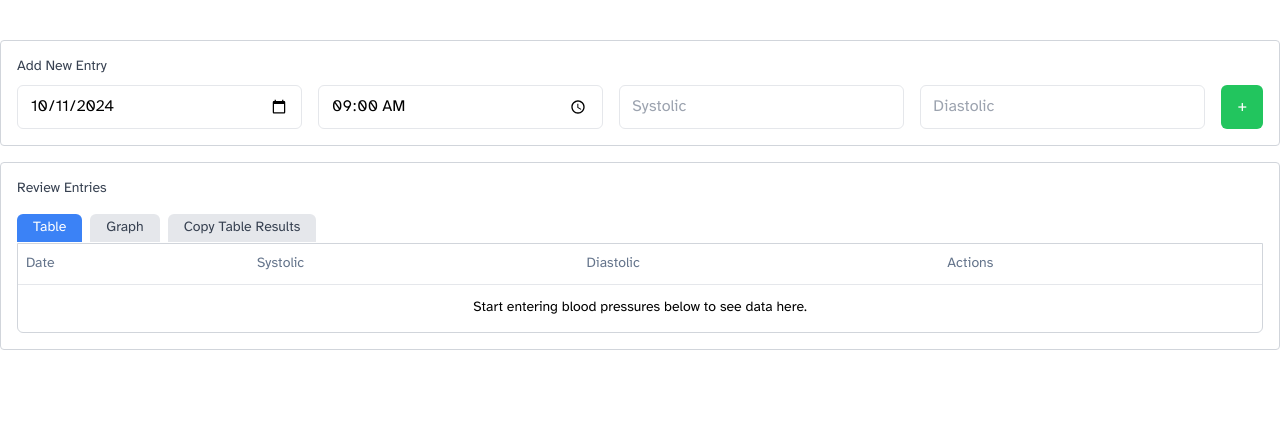
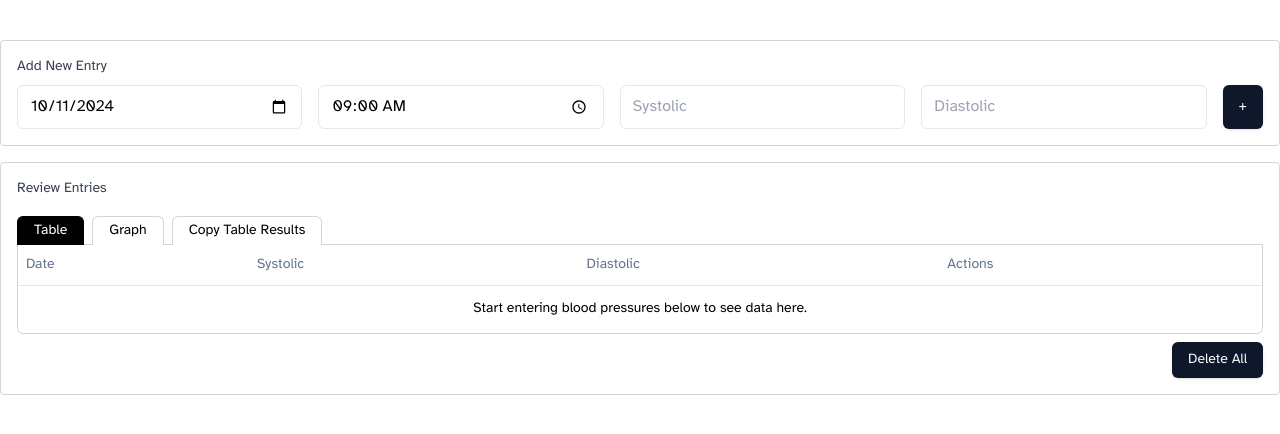
Before and after one commit to cfu288/rounding-sheets, a React (Vite) app: page /tool/blood-pressure-log in a window 1280 px wide. Shown: the top 434 px of the page. Built offline with nearby package versions, Linux system fonts and the light colour scheme; what @react-pdf/renderer would draw is missing.

Commit message:
feat: update bp log with delete all option

```diff
--- a/package.json
+++ b/package.json
@@ -10,12 +10,15 @@
     "preview": "vite preview"
   },
   "dependencies": {
+    "@radix-ui/react-dialog": "^1.1.3",
+    "@radix-ui/react-slot": "^1.1.1",
     "@react-pdf/layout": "3.11.5",
     "@react-pdf/renderer": "3.4.2",
     "@remixicon/react": "^4.5.0",
     "@tanstack/react-table": "^8.20.5",
     "class-variance-authority": "^0.7.1",
     "clsx": "^2.1.1",
+    "lodash.debounce": "^4.0.8",
     "lucide-react": "^0.468.0",
     "markdown-table": "^3.0.4",
     "react": "^18.3.1",
@@ -29,6 +32,7 @@
   },
   "devDependencies": {
     "@eslint/js": "^9.11.1",
+    "@types/lodash.debounce": "^4.0.9",
     "@types/node": "^22.10.2",
     "@types/react": "^18.3.10",
     "@types/react-dom": "^18.3.0",
--- a/src/components/BPTable/BPTable.tsx
+++ b/src/components/BPTable/BPTable.tsx
@@ -21,6 +21,18 @@ import {
 
 import { LineChart } from "@/components/LineChart/LineChart";
 import { markdownTable } from "markdown-table";
+import debounce from "lodash.debounce";
+
+import {
+  Dialog,
+  DialogClose,
+  DialogContent,
+  DialogDescription,
+  DialogHeader,
+  DialogTitle,
+  DialogTrigger,
+} from "@/components/ui/dialog";
+import { Button } from "@/components/ui/button";
 
 export type BPLog = {
   id: string;
@@ -39,13 +51,11 @@ function calculateMean(data: number[]) {
   return data.reduce((acc, curr) => acc + curr, 0) / data.length;
 }
 
-// Mean Arterial Pressure = 1/3*(SBP) + 2/3*(DBP)
-// function calculateMAP(systolic: number, diastolic: number) {
-//   return (1 / 3) * systolic + (2 / 3) * diastolic;
-// }
-
 const BPLogTable = () => {
-  const [data, setData] = useState<BPLog[]>([]);
+  const [data, setData] = useState<BPLog[]>(() => {
+    const savedData = sessionStorage.getItem("bpData");
+    return savedData ? JSON.parse(savedData) : [];
+  });
 
   const [futureEntry, setFutureEntry] = useState<BPLog>({
     id: "",
@@ -149,6 +159,13 @@ const BPLogTable = () => {
     }
   }, [data]);
 
+  const saveDataToSession = useCallback(
+    debounce((data: BPLog[]) => {
+      sessionStorage.setItem("bpData", JSON.stringify(data));
+    }, 100),
+    []
+  );
+
   const updateData = (rowIndex: number, columnId: string, value: unknown) => {
     setData((old) =>
       old.map((row, index) => {
@@ -162,6 +179,10 @@ const BPLogTable = () => {
       })
     );
   };
+
+  useEffect(() => {
+    saveDataToSession(data);
+  }, [data, saveDataToSession]);
 
   const deleteRow = (rowIndex: number) => {
     setData((old) => old.filter((_, index) => index !== rowIndex));
@@ -356,13 +377,13 @@ const BPLogTable = () => {
         <div className="relative mt-4">
           <div
             className="flex space-x-2"
-            style={{ position: "relative", top: "-1px", left: "0" }}
+            style={{ position: "relative", top: "1px", left: "0" }}
           >
             <button
               className={`tab px-4 py-1 rounded-t-md transition-colors duration-150 text-sm ${
                 activeTab === "table"
-                  ? "bg-blue-500 text-white"
-                  : "bg-gray-200 text-gray-700 hover:bg-gray-300"
+                  ? "bg-black text-white border-t border-l border-r border-black"
+                  : "bg-white text-black hover:bg-gray-50 border-t border-l border-r border-gray-300"
               }`}
               onClick={() => setActiveTab("table")}
             >
@@ -371,8 +392,8 @@ const BPLogTable = () => {
             <button
               className={`tab px-4 py-1 rounded-t-md transition-colors duration-150 text-sm ${
                 activeTab === "graph"
-                  ? "bg-blue-500 text-white"
-                  : "bg-gray-200 text-gray-700 hover:bg-gray-300"
+                  ? "bg-black text-white border-t border-l border-r border-black"
+                  : "bg-white text-black hover:bg-gray-50 border-t border-l border-r border-gray-300"
               }`}
               onClick={() => setActiveTab("graph")}
             >
@@ -381,8 +402,8 @@ const BPLogTable = () => {
             <button
               className={`tab px-4 py-1 rounded-t-md transition-colors duration-150 text-sm ${
                 activeTab === "markdown"
-                  ? "bg-blue-500 text-white"
-                  : "bg-gray-200 text-gray-700 hover:bg-gray-300"
+                  ? "bg-black text-white border-t border-l border-r border-black"
+                  : "bg-white text-black hover:bg-gray-50 border-t border-l border-r border-gray-300"
               }`}
               onClick={() => setActiveTab("markdown")}
             >
@@ -427,14 +448,14 @@ const BPLogTable = () => {
                   </TableBody>
                 </Table>
                 {data.length > 0 && (
-                  <div className="p-2 border-t border-gray-300">
+                  <div className="p-2 border-t border-gray-300 flex justify-between">
+                    <p className="text-sm">
+                      <strong>Classification:</strong>{" "}
+                      {hypertensionClassification}
+                    </p>
                     <p className="text-sm">
                       <strong>Average:</strong> {meanSystolic.toFixed(0)}/
                       {meanDiastolic.toFixed(0)}
-                    </p>
-                    <p className="text-sm">
-                      <strong>Classification:</strong>{" "}
-                      {hypertensionClassification}
                     </p>
                   </div>
                 )}
@@ -487,6 +508,38 @@ const BPLogTable = () => {
                 </div>
               </div>
             )}
+          </div>
+          <div className="flex justify-end mt-2">
+            <Dialog>
+              <DialogTrigger asChild>
+                <Button>Delete All</Button>
+              </DialogTrigger>
+              <DialogContent>
+                <DialogHeader>
+                  <DialogTitle>Are you absolutely sure?</DialogTitle>
+                  <DialogDescription>
+                    This action cannot be undone. This will delete the log data.
+                  </DialogDescription>
+                </DialogHeader>
+                <div className="flex justify-end mt-4">
+                  <DialogClose asChild>
+                    <Button
+                      variant="destructive"
+                      onClick={() => {
+                        setData([]);
+                      }}
+                    >
+                      Confirm Delete
+                    </Button>
+                  </DialogClose>
+                  <DialogClose asChild>
+                    <Button type="button" variant="secondary" className="ml-2">
+                      Close
+                    </Button>
+                  </DialogClose>
+                </div>
+              </DialogContent>
+            </Dialog>
           </div>
         </div>
       </div>
@@ -588,12 +641,9 @@ const FutureEntryForm = ({
           onChange={handleDiastolicChange}
           className="w-full px-3 py-2 border rounded-md focus:outline-none focus:ring-2 focus:ring-blue-500"
         />
-        <button
-          type="submit"
-          className="px-4 py-2 bg-green-500 text-white rounded-md hover:bg-green-600 focus:outline-none focus:ring-2 focus:ring-green-500"
-        >
+        <Button type="submit" className="h-auto">
           +
-        </button>
+        </Button>
       </form>
     </div>
   );
--- /dev/null
+++ b/src/components/ui/button.tsx
@@ -0,0 +1,57 @@
+import * as React from "react"
+import { Slot } from "@radix-ui/react-slot"
+import { cva, type VariantProps } from "class-variance-authority"
+
+import { cn } from "@/lib/utils"
+
+const buttonVariants = cva(
+  "inline-flex items-center justify-center gap-2 whitespace-nowrap rounded-md text-sm font-medium transition-colors focus-visible:outline-none focus-visible:ring-1 focus-visible:ring-slate-950 disabled:pointer-events-none disabled:opacity-50 [&_svg]:pointer-events-none [&_svg]:size-4 [&_svg]:shrink-0 dark:focus-visible:ring-slate-300",
+  {
+    variants: {
+      variant: {
+        default:
+          "bg-slate-900 text-slate-50 shadow hover:bg-slate-900/90 dark:bg-slate-50 dark:text-slate-900 dark:hover:bg-slate-50/90",
+        destructive:
+          "bg-red-500 text-slate-50 shadow-sm hover:bg-red-500/90 dark:bg-red-900 dark:text-slate-50 dark:hover:bg-red-900/90",
+        outline:
+          "border border-slate-200 bg-white shadow-sm hover:bg-slate-100 hover:text-slate-900 dark:border-slate-800 dark:bg-slate-950 dark:hover:bg-slate-800 dark:hover:text-slate-50",
+        secondary:
+          "bg-slate-100 text-slate-900 shadow-sm hover:bg-slate-100/80 dark:bg-slate-800 dark:text-slate-50 dark:hover:bg-slate-800/80",
+        ghost: "hover:bg-slate-100 hover:text-slate-900 dark:hover:bg-slate-800 dark:hover:text-slate-50",
+        link: "text-slate-900 underline-offset-4 hover:underline dark:text-slate-50",
+      },
+      size: {
+        default: "h-9 px-4 py-2",
+        sm: "h-8 rounded-md px-3 text-xs",
+        lg: "h-10 rounded-md px-8",
+        icon: "h-9 w-9",
+      },
+    },
+    defaultVariants: {
+      variant: "default",
+      size: "default",
+    },
+  }
+)
+
+export interface ButtonProps
+  extends React.ButtonHTMLAttributes<HTMLButtonElement>,
+    VariantProps<typeof buttonVariants> {
+  asChild?: boolean
+}
+
+const Button = React.forwardRef<HTMLButtonElement, ButtonProps>(
+  ({ className, variant, size, asChild = false, ...props }, ref) => {
+    const Comp = asChild ? Slot : "button"
+    return (
+      <Comp
+        className={cn(buttonVariants({ variant, size, className }))}
+        ref={ref}
+        {...props}
+      />
+    )
+  }
+)
+Button.displayName = "Button"
+
+export { Button, buttonVariants }
--- /dev/null
+++ b/src/components/ui/dialog.tsx
@@ -0,0 +1,120 @@
+import * as React from "react"
+import * as DialogPrimitive from "@radix-ui/react-dialog"
+import { X } from "lucide-react"
+
+import { cn } from "@/lib/utils"
+
+const Dialog = DialogPrimitive.Root
+
+const DialogTrigger = DialogPrimitive.Trigger
+
+const DialogPortal = DialogPrimitive.Portal
+
+const DialogClose = DialogPrimitive.Close
+
+const DialogOverlay = React.forwardRef<
+  React.ElementRef<typeof DialogPrimitive.Overlay>,
+  React.ComponentPropsWithoutRef<typeof DialogPrimitive.Overlay>
+>(({ className, ...props }, ref) => (
+  <DialogPrimitive.Overlay
+    ref={ref}
+    className={cn(
+      "fixed inset-0 z-50 bg-black/80  data-[state=open]:animate-in data-[state=closed]:animate-out data-[state=closed]:fade-out-0 data-[state=open]:fade-in-0",
+      className
+    )}
+    {...props}
+  />
+))
+DialogOverlay.displayName = DialogPrimitive.Overlay.displayName
+
+const DialogContent = React.forwardRef<
+  React.ElementRef<typeof DialogPrimitive.Content>,
+  React.ComponentPropsWithoutRef<typeof DialogPrimitive.Content>
+>(({ className, children, ...props }, ref) => (
+  <DialogPortal>
+    <DialogOverlay />
+    <DialogPrimitive.Content
+      ref={ref}
+      className={cn(
+        "fixed left-[50%] top-[50%] z-50 grid w-full max-w-lg translate-x-[-50%] translate-y-[-50%] gap-4 border border-slate-200 bg-white p-6 shadow-lg duration-200 data-[state=open]:animate-in data-[state=closed]:animate-out data-[state=closed]:fade-out-0 data-[state=open]:fade-in-0 data-[state=closed]:zoom-out-95 data-[state=open]:zoom-in-95 data-[state=closed]:slide-out-to-left-1/2 data-[state=closed]:slide-out-to-top-[48%] data-[state=open]:slide-in-from-left-1/2 data-[state=open]:slide-in-from-top-[48%] sm:rounded-lg dark:border-slate-800 dark:bg-slate-950",
+        className
+      )}
+      {...props}
+    >
+      {children}
+      <DialogPrimitive.Close className="absolute right-4 top-4 rounded-sm opacity-70 ring-offset-white transition-opacity hover:opacity-100 focus:outline-none focus:ring-2 focus:ring-slate-950 focus:ring-offset-2 disabled:pointer-events-none data-[state=open]:bg-slate-100 data-[state=open]:text-slate-500 dark:ring-offset-slate-950 dark:focus:ring-slate-300 dark:data-[state=open]:bg-slate-800 dark:data-[state=open]:text-slate-400">
+        <X className="h-4 w-4" />
+        <span className="sr-only">Close</span>
+      </DialogPrimitive.Close>
+    </DialogPrimitive.Content>
+  </DialogPortal>
+))
+DialogContent.displayName = DialogPrimitive.Content.displayName
+
+const DialogHeader = ({
+  className,
+  ...props
+}: React.HTMLAttributes<HTMLDivElement>) => (
+  <div
+    className={cn(
+      "flex flex-col space-y-1.5 text-center sm:text-left",
+      className
+    )}
+    {...props}
+  />
+)
+DialogHeader.displayName = "DialogHeader"
+
+const DialogFooter = ({
+  className,
+  ...props
+}: React.HTMLAttributes<HTMLDivElement>) => (
+  <div
+    className={cn(
+      "flex flex-col-reverse sm:flex-row sm:justify-end sm:space-x-2",
+      className
+    )}
+    {...props}
+  />
+)
+DialogFooter.displayName = "DialogFooter"
+
+const DialogTitle = React.forwardRef<
+  React.ElementRef<typeof DialogPrimitive.Title>,
+  React.ComponentPropsWithoutRef<typeof DialogPrimitive.Title>
+>(({ className, ...props }, ref) => (
+  <DialogPrimitive.Title
+    ref={ref}
+    className={cn(
+      "text-lg font-semibold leading-none tracking-tight",
+      className
+    )}
+    {...props}
+  />
+))
+DialogTitle.displayName = DialogPrimitive.Title.displayName
+
+const DialogDescription = React.forwardRef<
+  React.ElementRef<typeof DialogPrimitive.Description>,
+  React.ComponentPropsWithoutRef<typeof DialogPrimitive.Description>
+>(({ className, ...props }, ref) => (
+  <DialogPrimitive.Description
+    ref={ref}
+    className={cn("text-sm text-slate-500 dark:text-slate-400", className)}
+    {...props}
+  />
+))
+DialogDescription.displayName = DialogPrimitive.Description.displayName
+
+export {
+  Dialog,
+  DialogPortal,
+  DialogOverlay,
+  DialogTrigger,
+  DialogClose,
+  DialogContent,
+  DialogHeader,
+  DialogFooter,
+  DialogTitle,
+  DialogDescription,
+}
```
Also changed, not shown: 1 other file (tests, documents, lock files or other folders).
